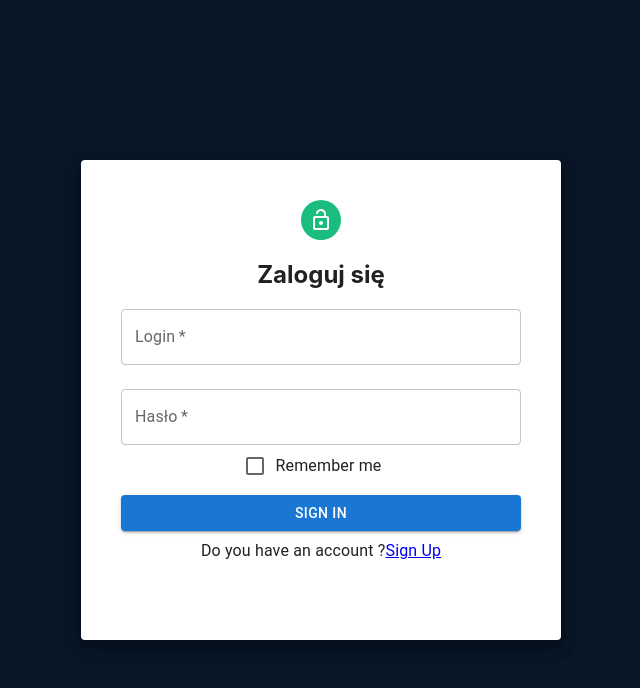
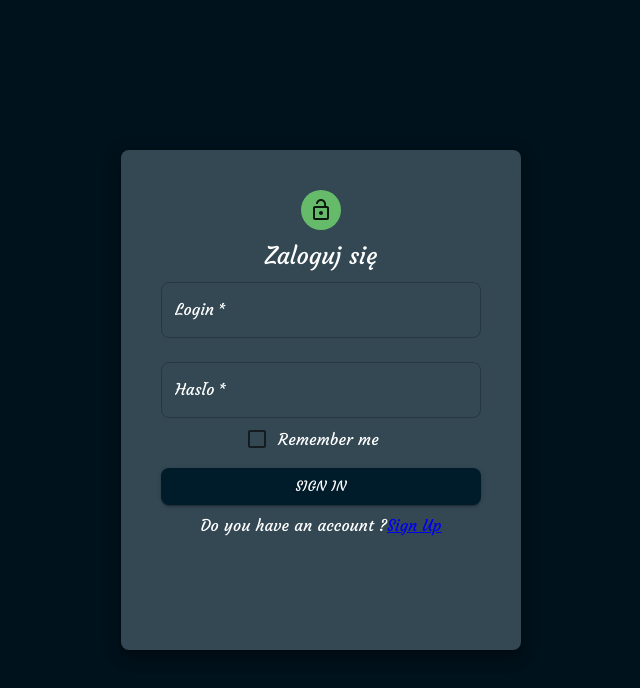
Before and after one commit to tomdud-developer/speed-reading-app-frontend, a React (Create React App) app: page /login in a window 1280 px wide. Shown: the top 688 px of the page, without its empty margins (319-959 px from the left). Built offline with nearby package versions, Linux system fonts and the light colour scheme.

Commit message:
Login form #1

```diff
--- a/package.json
+++ b/package.json
@@ -5,6 +5,7 @@
   "dependencies": {
     "@emotion/react": "^11.10.4",
     "@emotion/styled": "^11.10.4",
+    "@material-ui/core": "^4.12.4",
     "@mui/icons-material": "^5.10.6",
     "@mui/material": "^5.10.7",
     "@testing-library/jest-dom": "^5.16.5",
@@ -12,6 +13,7 @@
     "@testing-library/user-event": "^13.5.0",
     "axios": "^0.27.2",
     "mui-image": "^1.0.7",
+    "querystring-es3": "^0.2.1",
     "react": "^18.2.0",
     "react-dom": "^18.2.0",
     "react-router-dom": "^6.4.1",
--- a/src/App.css
+++ /dev/null
@@ -1,38 +0,0 @@
-.App {
-  text-align: center;
-}
-
-.App-logo {
-  height: 40vmin;
-  pointer-events: none;
-}
-
-@media (prefers-reduced-motion: no-preference) {
-  .App-logo {
-    animation: App-logo-spin infinite 20s linear;
-  }
-}
-
-.App-header {
-  background-color: #282c34;
-  min-height: 100vh;
-  display: flex;
-  flex-direction: column;
-  align-items: center;
-  justify-content: center;
-  font-size: calc(10px + 2vmin);
-  color: white;
-}
-
-.App-link {
-  color: #61dafb;
-}
-
-@keyframes App-logo-spin {
-  from {
-    transform: rotate(0deg);
-  }
-  to {
-    transform: rotate(360deg);
-  }
-}
--- a/src/App.js
+++ b/src/App.js
@@ -7,12 +7,58 @@ import { Routes, Route } from "react-router-dom";
 import Login from './components/Login';
 import RequireAuth from './components/RequireAuth';
 import Dashboard from './components/Dashboard';
+import { bgcolor } from '@mui/system';
+import {red} from '@mui/material/colors';
+//import theme from './theme/theme';
 
+import { ThemeProvider, createTheme } from "@mui/material/styles";
+import { CssBaseline, Paper } from '@mui/material';
 
 export default function App() {
+
+  let themeMy = createTheme({
+    mode: "dark",
+    palette: {
+      primary: {
+        main: '#001b29',
+        text: '#fff'
+      },
+      secondary: {
+        main: '#66bb6a',
+      },
+      three: '#101F33',
+      background: '#263238'
+    },
+    typography: {
+      allVariants: {
+        fontFamily: 'Courgette',
+        color: '#fff'
+      },
+    },
+    tonalOffset: 0.2,
+    shape: {
+      borderRadius: 8,
+    },
+    components: {
+      MuiTab: {
+        defaultProps: {
+          disableRipple: true,
+        },
+      },
+    },
+    mixins: {
+      toolbar: {
+        minHeight: 48,
+      },
+    },
+  });
+
   return (
       <BrowserRouter>
-        <Box sx={{ display: 'flex', minHeight: '100vh' }}>
+      <ThemeProvider theme={themeMy}>
+        <CssBaseline />
+        <div>
+          <Box sx={{ display: 'flex', minHeight: '100vh', backgroundColor: 'primary.dark'}} >
             <Routes>
               <Route path="/login" element={<Login />}/>
               <Route path="/" element={<Layout />}>
@@ -24,6 +70,8 @@ export default function App() {
               </Route>
             </Routes>
           </Box>
+          </div>
+      </ThemeProvider>
       </BrowserRouter>
   );
 }
--- a/src/components/Layout.jsx
+++ b/src/components/Layout.jsx
@@ -35,14 +35,13 @@ const Layout = () => {
 
     return (
         <>
-            <CssBaseline />
             <Box component="nav" sx={{ width: { sm: drawerWidth }, flexShrink: { sm: 0 } }}>
 
             <Navigation PaperProps={{ style: { width: drawerWidth } }} sx={{ display: { sm: 'block', xs: 'none' } }} onComponentChange={fromNavigatorComponent} />
             </Box>
             <Box sx={{ flex: 1, display: 'flex', flexDirection: 'column' }}>
             <Header onDrawerToggle={handleDrawerToggle} currentcomponentname={navigatorElement} />
-            <Box component="main" sx={{ flex: 1, py: 6, px: 4, bgcolor: '#eaeff1' }}>
+            <Box component="main" sx={{ flex: 1, py: 6, px: 4 }} >
                 <main className="App">
                   <Outlet />
                 </main>
--- a/src/components/Login.js
+++ b/src/components/Login.js
@@ -6,12 +6,14 @@ import Checkbox from '@mui/material/Checkbox';
 import FormControlLabel from '@mui/material/FormControlLabel';
 import LockOpenIcon from '@mui/icons-material/LockOpen';
 import axios from '../api/axios';
+import { useTheme } from '@mui/material/styles';
 
 const LOGIN_URL = 'api/login';
 
 const Login = () => {
+    const theme = useTheme();
     const { setAuth } = useAuth();
-
+    console.log("theme LOGIN",theme)
     const userRef = React.useRef();
     const errRef = React.useRef();
     const navigate = useNavigate();
@@ -33,9 +35,9 @@ const Login = () => {
         e.preventDefault();
 
         try {
-            var querystring = require('querystring');
+            //var querystring = require('querystring');
             const response = await axios.post(LOGIN_URL,
-                querystring.stringify({
+                JSON.stringify({
                         username: user, //gave the values directly for testing
                         password: pwd,
                 }), {
@@ -68,8 +70,8 @@ const Login = () => {
         }
     }
 
-    const paperStyle={padding :40,height:400,width:400, margin:"20px auto"}
-    const avatarStyle={backgroundColor:'#1bbd7e'}
+    const paperStyle={padding :40,height:500,width:400, margin:"20px auto"}
+    const avatarStyle={backgroundColor:'secondary.main' }
     const btnstyle={margin:'8px 0'}
 
 
@@ -80,15 +82,16 @@ const Login = () => {
         direction="column"
         alignItems="center"
         justifyContent="center"
-        style={{ minHeight: '100vh', backgroundColor: '#081627'}}
+        style={{ minHeight: '100vh' }} //081627
+
         >
             <Grid item align='center'>
-                <Paper elevation={10} style={paperStyle} >
+                <Paper elevation={10} style={paperStyle} sx={{backgroundColor: 'primary.light'}}>
                     <Grid align='center'>
-                        <Avatar style={avatarStyle}><LockOpenIcon/></Avatar>
-                        <h2 color="primary">Zaloguj się</h2>
+                        <Avatar sx={avatarStyle}><LockOpenIcon/></Avatar>
+                        <Typography sx={{color: "primary.text", padding: '10px'}} variant="h5" >Zaloguj się</Typography>
                     </Grid>
-                        <TextField id="username" required fullWidth label="Login"  value={user} onChange={(e) => setUser(e.target.value)} ref={userRef} sx={{marginBottom: 3}}/>
+                        <TextField color='primary' id="username" required fullWidth label="Login"  value={user} onChange={(e) => setUser(e.target.value)} ref={userRef} sx={{marginBottom: 3}}  />
                         <TextField type='password' id="password" required fullWidth label="Hasło"  value={pwd} onChange={(e) => setPwd(e.target.value)} />
                     <FormControlLabel
                         control={
@@ -99,7 +102,7 @@ const Login = () => {
                         }
                         label="Remember me"
                     />
-                    <Button type='submit' color='primary' variant="contained" style={btnstyle} fullWidth onClick={handleSubmit} >Sign in</Button>
+                    <Button sx={{backgroundColor: 'custom.dark'}} type='submit'  variant="contained" style={btnstyle} fullWidth onClick={handleSubmit} >Sign in</Button>
                     <Typography > Do you have an account ?
                         <Link to="/register">Sign Up</Link>
                     </Typography>
--- a/src/components/Navigation.jsx
+++ b/src/components/Navigation.jsx
@@ -13,6 +13,7 @@ import DnsRoundedIcon from '@mui/icons-material/DnsRounded';
 import PhonelinkSetupIcon from '@mui/icons-material/PhonelinkSetup';
 import { Link } from "react-router-dom";
 import Image from 'mui-image'
+import { useTheme } from '@mui/material';
 
 
 let categories = [
@@ -95,7 +96,7 @@ export default function Navigation(props) {
           </Link>
         </ListItem>
         {categoriesHook.map(({ id, children }) => (
-          <Box key={id} sx={{ bgcolor: '#101F33' }}>
+          <Box key={id} variant="secondary">
             <ListItem sx={{ py: 2, px: 3 }}>
               <ListItemText sx={{ color: '#fff' }}>{id}</ListItemText>
             </ListItem>
--- a/src/index.css
+++ b/src/index.css
@@ -1,8 +1,18 @@
+@font-face {
+  font-family: 'Courgette';
+  font-style: normal;
+  font-weight: 400;
+  src: local('Courgette'),
+       url('./fonts/Courgette-Regular.ttf') format('truetype')
+}
+
+.font-face-gm {
+  font-family: 'Courgette', regular;
+}
+
 body {
   margin: 0;
-  font-family: -apple-system, BlinkMacSystemFont, 'Segoe UI', 'Roboto', 'Oxygen',
-    'Ubuntu', 'Cantarell', 'Fira Sans', 'Droid Sans', 'Helvetica Neue',
-    sans-serif;
+  font-family: 'Courgette';
   -webkit-font-smoothing: antialiased;
   -moz-osx-font-smoothing: grayscale;
 }
--- a/src/index.js
+++ b/src/index.js
@@ -5,12 +5,13 @@ import App from './App';
 import reportWebVitals from './reportWebVitals';
 import { AuthProvider } from './context/AuthProvider';
 
+
 const root = ReactDOM.createRoot(document.getElementById('root'));
 
 root.render(
   <React.StrictMode>
     <AuthProvider>
-      <App />
+        <App />
     </AuthProvider>
   </React.StrictMode>
 );
--- /dev/null
+++ b/src/theme/theme.js
@@ -0,0 +1,17 @@
+
+import { createTheme } from "@mui/material/styles";
+
+export default createTheme({
+    palette: {
+        primary: {
+          light: '#101F33',
+          main: '#101F33', //#009be5
+          dark: '#101F33',
+          airfoil: '#101F33',
+        },
+        secondary: {
+          main: '#66bb6a',
+        },
+        background: '#101F33'
+    },
+});
```
Also changed, not shown: src/components/Header.jsx (+8 -29 lines), src/fonts/Courgette-Regular.ttf (added), 1 other file (tests, documents, lock files or other folders). Lines whose indentation alone changed are shown as unchanged.
